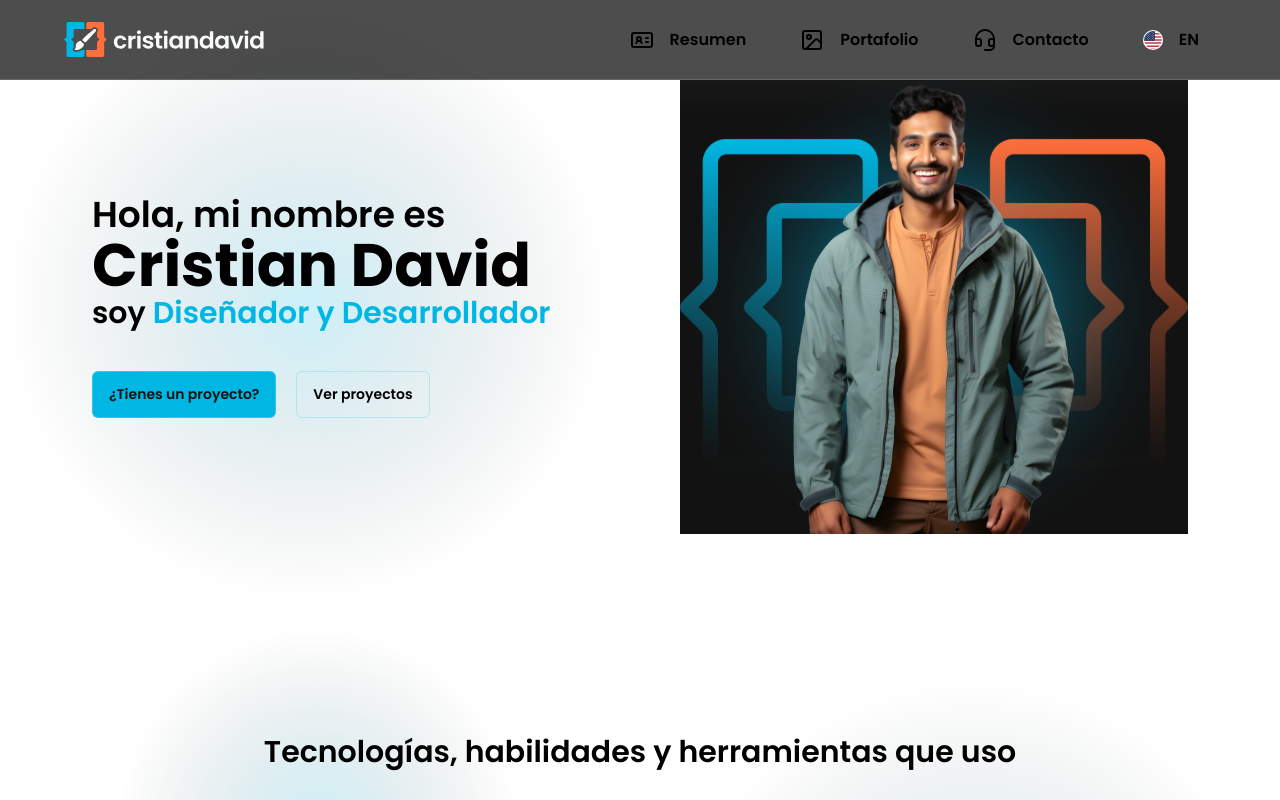
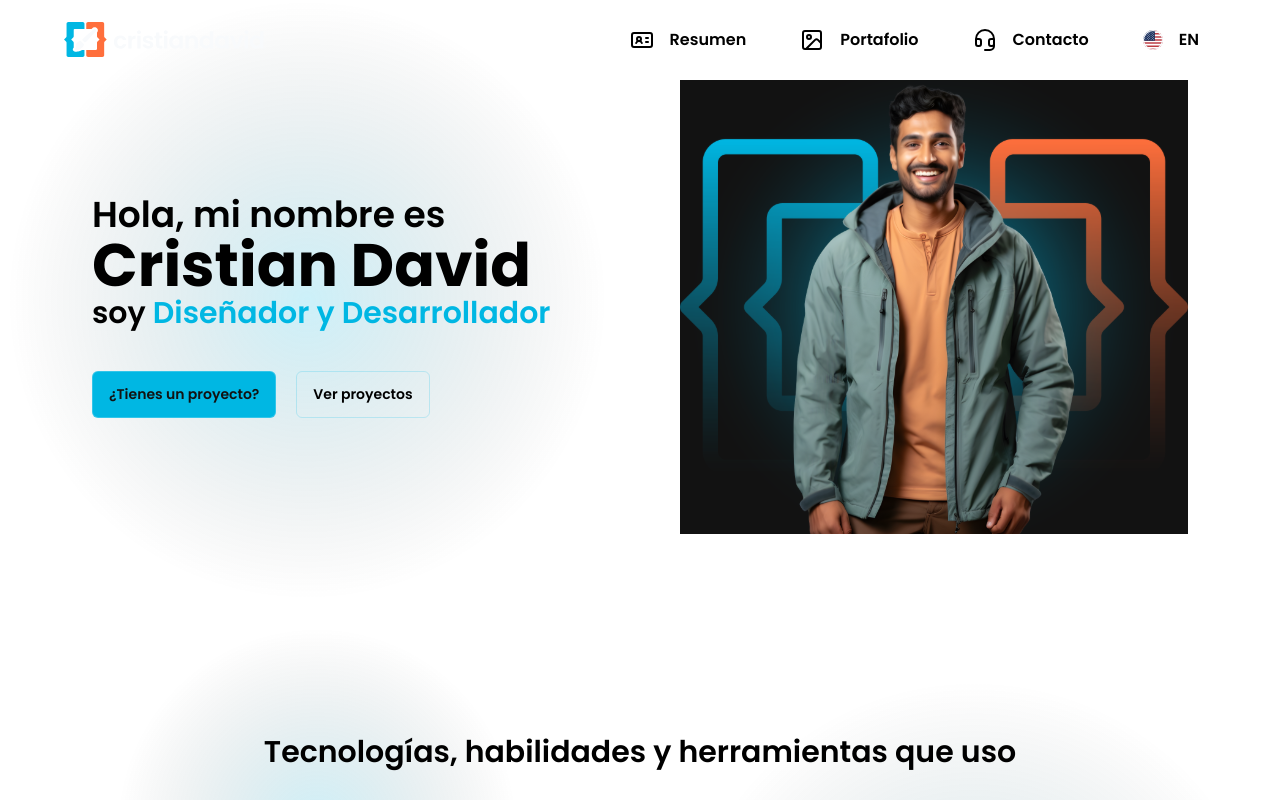
Before and after one commit to crdavip/portfolio, a Next.js app: page / in a window 1280 px wide. Shown: the top 800 px of the page. Built offline with nearby package versions, Linux system fonts and the light colour scheme.

Commit message:
Header with effect css is created

```diff
--- a/src/app/globals.css
+++ b/src/app/globals.css
@@ -16,6 +16,7 @@
   --color-light: #f8fafc;
   --color-light-rgb: 248, 250, 252;
   --color-light-05: rgba(var(--color-light-rgb), 0.05);
+  --color-light-10: rgba(var(--color-light-rgb), 0.1);
   --color-light-20: rgba(var(--color-light-rgb), 0.2);
   --shadow-light-05: 0 0 5px var(--color-light-05);
   --shadow-down-50: 0 5px 50px var(--color-light-05);
@@ -65,6 +66,10 @@ button {
   border: 0.5px solid var(--color-primary);
 }
 
+.border-b-light-color {
+  border: 0.5px solid rgba(var(--color-light-rgb), 0.2);
+}
+
 .border-l-primary-color {
   border-left: 0.5px solid var(--color-primary);
 }
@@ -96,9 +101,16 @@ button {
   }
 
   .header {
-    @apply w-full h-[80px] sticky top-0 shadow-xl shadow-white/2 border-b-1 border-white/15 backdrop-blur-sm px-0 sm:px-7 z-50;
+    @apply w-full h-[80px] sticky top-0 px-0 sm:px-7 z-50;
+    border-bottom: 0.5px solid transparent;
+    transition: var(--transition-all);
+  }
+
+  .haeder-active {
+    @apply backdrop-blur-sm;
     background-color: var(--color-dark-75);
     box-shadow: var(--shadow-down-50);
+    border-bottom: 0.5px solid var(--color-light-10);
   }
 
   .header-pc {
@@ -174,10 +186,16 @@ button {
     transition: var(--transition-all);
   }
 
-  .btn-primary:hover,
+  .btn-primary:hover {
+    background-color: var(--color-primary-75);
+    border: 0.5px solid var(--color-light-20);
+    box-shadow: var(--shadow-light-05);
+  }
+
   .btn-secondary:hover {
-    background-color: var(--color-secondary);
-    color: var(--color-light);
+    background-color: var(--color-light-05);
+    border: 0.5px solid var(--color-light-20);
+    box-shadow: var(--shadow-light-05);
   }
 
   .slide-text {
@@ -318,6 +336,7 @@ button {
     @apply w-full py-3 pl-12 rounded-md;
     background-color: transparent;
     border: 0.5px solid var(--color-primary-20);
+    transition: var(--transition-all);
   }
 
   .input-form::placeholder {
--- a/src/components/ui/header/Header.tsx
+++ b/src/components/ui/header/Header.tsx
@@ -1,3 +1,7 @@
+"use client";
+
+import { useEffect, useState } from "react";
+import clsx from "clsx";
 import { MenuItem } from "@/interfaces";
 import { HeaderMobile, HeaderPC } from "@/components";
 
@@ -6,8 +10,28 @@ interface Props {
 }
 
 export const Header = ({ menuItems }: Props) => {
+  const [isScrolled, setIsScrolled] = useState(false);
+
+  useEffect(() => {
+    const handleScroll = () => {
+      const scrolled = window.scrollY > 0;
+      if (scrolled !== isScrolled) {
+        setIsScrolled(scrolled);
+      }
+    };
+
+    window.addEventListener("scroll", handleScroll);
+    return () => {
+      window.removeEventListener("scroll", handleScroll);
+    };
+  }, [isScrolled]);
+
   return (
-    <header className="header">
+    <header
+      className={clsx("header", {
+        "haeder-active": isScrolled,
+      })}
+    >
       <HeaderPC menuItems={menuItems} />
       <HeaderMobile />
     </header>
```
